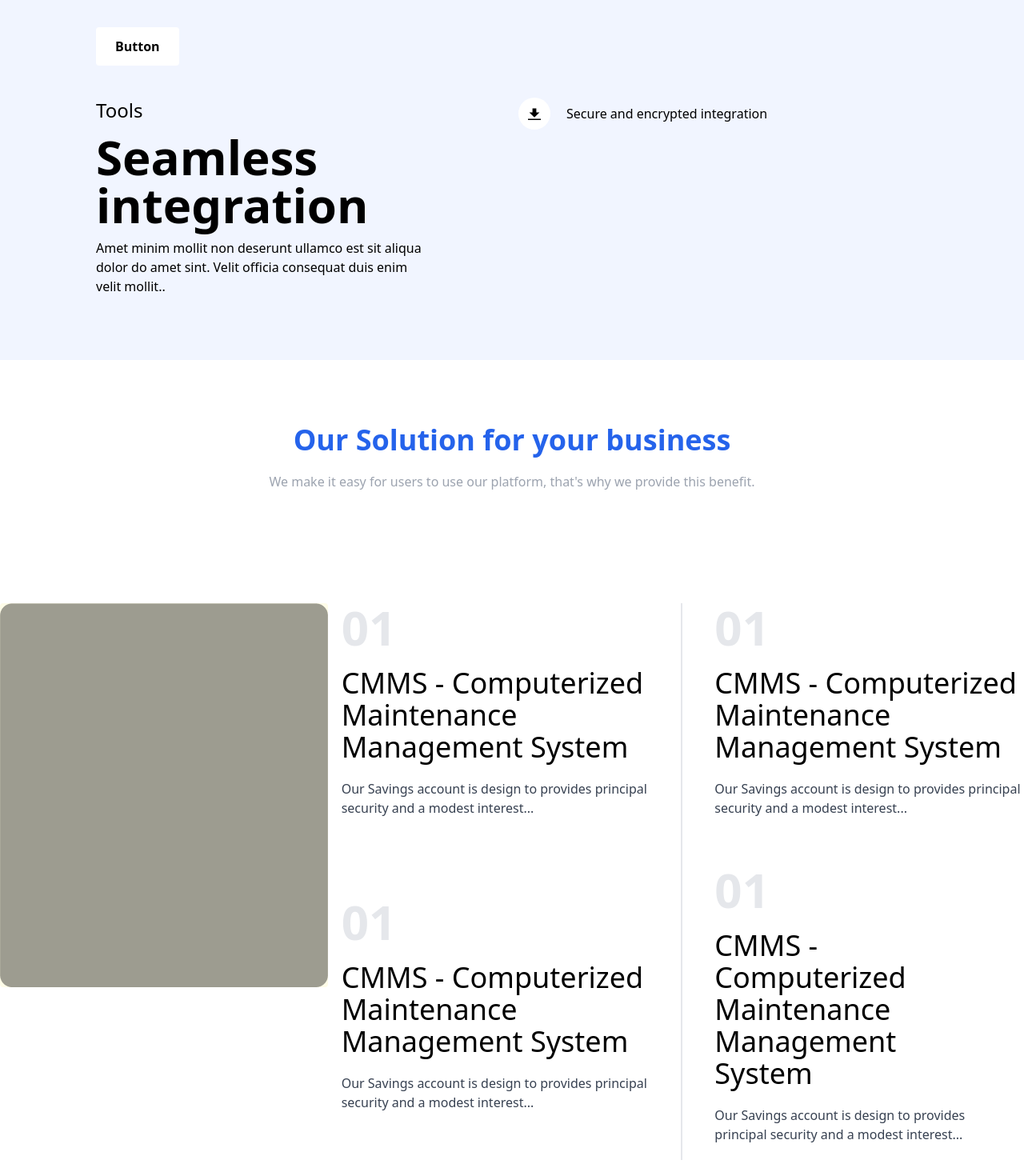
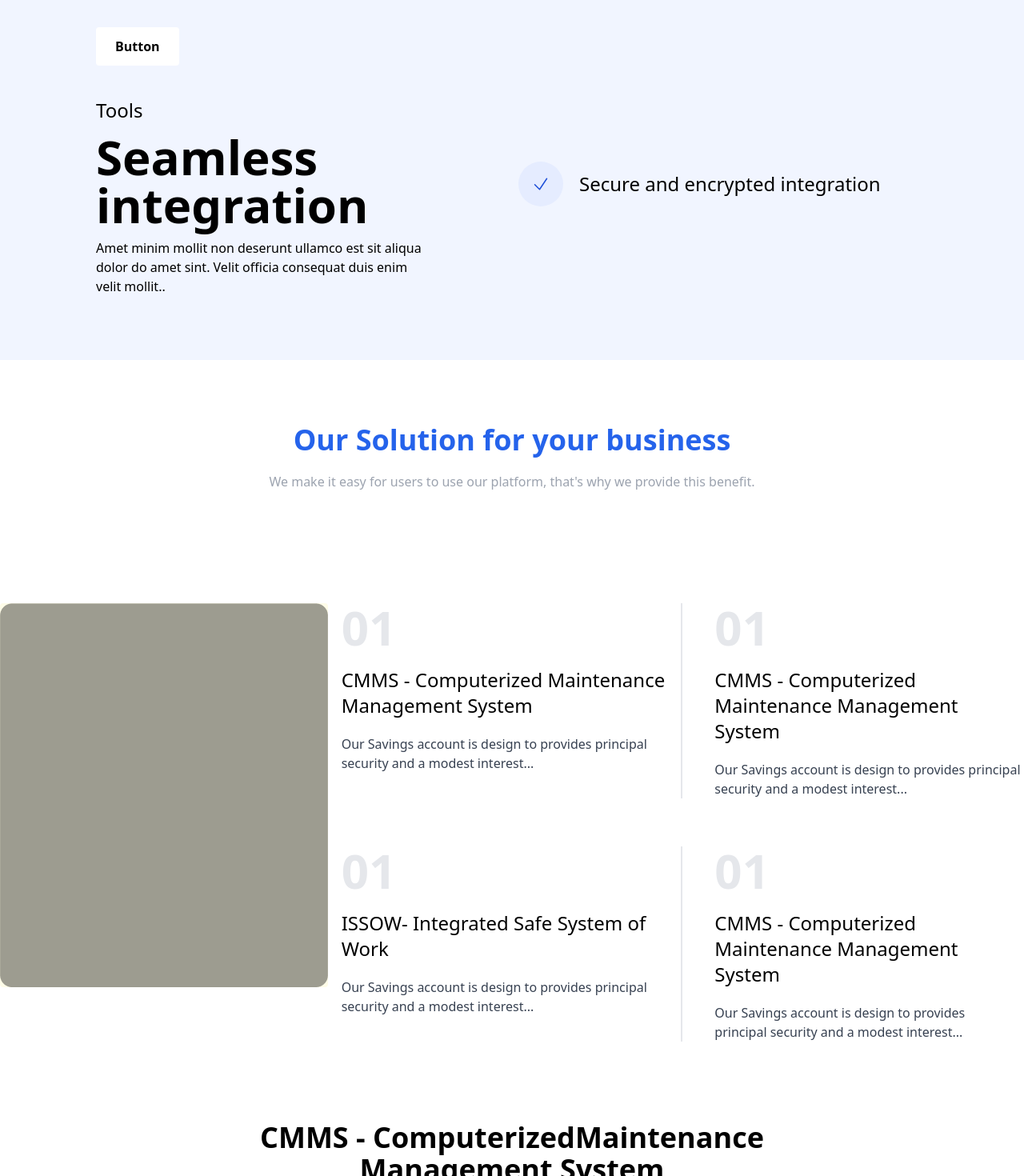
Before and after one commit to cocoon-letters-limited/notes-web, a React (Create React App) app: page / in a window 1280 px wide. Shown: the part 1220-2690 px from the top of the page at 80% size. Built offline with nearby package versions, Linux system fonts and the light colour scheme.

Commit message:
home fix

```diff
--- a/src/pages/home/index.tsx
+++ b/src/pages/home/index.tsx
@@ -14,27 +14,32 @@ import rectangle1059 from 'assets/Rectangle1059.png';
 const Home = () => {
   // eslint-disable-next-line react/self-closing-comp
   return <div className=''>
-    <div className='' style={{ background: '#F1F5FF' }} >
+    <div className='w-full' style={{ background: '#F1F5FF' }} >
       <div className=''>
-        <div className="bg-blue-700 pb-48 pt-20 h-auto  text-center flex justify-center ">
+        <div className="bg-blue-700 pb-48 pt-20 h-auto w-full  text-center flex justify-center ">
           <div className=''>
             <p className='font-bold text-6xl text-white mt-10'> Make your assets do <br /> much more in <span className='text-yellow-400'>  one place </span></p>
             <p className='text-gray-300 mt-10 mb-10 '>The ability to build systems that resist, absorb, recover from, or adapt to an adverse <br /> occurrence during operation that may cause harm, destruction, or loss of the ability to <br />  perform mission-related functions.</p>
             <div className=''>
-              <button className="bg-white hover:bg-blue-700 mr-3 text-blue-700  font-bold py-3 pr-8 pl-8 px-4 rounded">  Sales Enquiry</button>
+              <button className="bg-white mr-3 text-blue-700  font-bold py-3 pr-8 pl-8 px-4 rounded">  Sales Enquiry</button>
               <button className="  font-bold py-2 px-4 rounded inline-flex items-center text-white">
                 <span>View Solutions</span>
-                <svg className="fill-current w-4 h-4 ml-3 " xmlns="http://www.w3.org/2000/svg" viewBox="0 0 20 20"><path d="M13 8V2H7v6H2l8 8 8-8h-5zM0 18h20v2H0v-2z" /></svg>
+
+
+                <svg xmlns="http://www.w3.org/2000/svg" fill="none" viewBox="0 0 24 24" strokeWidth="1.5" stroke="currentColor" className="fill-current w-4 h-4 ml-3 ">
+                  <path strokeLinecap="round" strokeLinejoin="round" d="M13.5 4.5L21 12m0 0l-7.5 7.5M21 12H3" />
+                </svg>
+
               </button>
             </div>
           </div>
         </div>
-        <div className='flex justify-center '>
-          <img className="bg-yellow-50 w-50 -mt-20 rounded" src={production1} alt="product" sizes="" />
+        <div className='md:flex md:justify-center '>
+          <img className="bg-yellow-50 md:w-50 -mt-20 rounded" src={production1} alt="product" sizes="" />
         </div>
 
 
-        <div className='container mx-auto '>
+        <div className='md:container md:mx-auto '>
           <div className='m-10 p-20'>
 
             <button className="bg-white font-bold py-3  px-6  rounded">  Button</button>
@@ -43,15 +48,17 @@ const Home = () => {
             <div className="md:grid md:grid-cols-2 gap-4 mt-10">
               <div>
                 <h1 className='font-medium text-2xl'>Tools</h1>
-                <p className='text-6xl  mt-3 mb-3 font-semibold w-10'>Seamless integration</p>
-                <p className='w-4/5'>Amet minim mollit non deserunt ullamco est sit aliqua dolor do amet sint. Velit officia consequat duis enim velit mollit..</p>
+                <p className='text-6xl  mt-3 mb-3 font-semibold md:w-10'>Seamless integration</p>
+                <p className='md:w-4/5'>Amet minim mollit non deserunt ullamco est sit aliqua dolor do amet sint. Velit officia consequat duis enim velit mollit..</p>
               </div>
               <div className=''>
-                <div className='flex'>
-                  <button className=" rounded-full h-10 w-10 bg-white flex items-center justify-center">
-                    <svg className="fill-current w-4 h-4  " xmlns="http://www.w3.org/2000/svg" viewBox="0 0 20 20"><path d="M13 8V2H7v6H2l8 8 8-8h-5zM0 18h20v2H0v-2z" /></svg>
+                <div className='flex md:mt-20'>
+                  <button className=" rounded-full h-fill w-fill p-4 text-blue-700 flex items-center justify-center" style={{ background: '#E5ECFF' }}>
+                    <svg xmlns="http://www.w3.org/2000/svg" fill="none" viewBox="0 0 24 24" strokeWidth="1.5" stroke="currentColor" className="w-6 h-6">
+                      <path strokeLinecap="round" strokeLinejoin="round" d="M4.5 12.75l6 6 9-13.5" />
+                    </svg>
                   </button>
-                  <p className='m-2 ml-5'>Secure and encrypted integration</p>
+                  <p className='m-3 text-2xl ml-5'>Secure and encrypted integration</p>
                 </div>
               </div>
             </div>
@@ -76,27 +83,27 @@ const Home = () => {
           </div>
 
           <div className='md:grid  '>
-            <div className=" md:border-r-2  pb-5">
+            <div className=" md:border-r-2  mb-5">
               <h5 className='text-6xl font-extrabold text-gray-200 '>01</h5>
-              <p className='text-4xl pt-5 pb-5'>CMMS - Computerized Maintenance Management System </p>
+              <p className='text-2xl pt-5 pb-5'>CMMS - Computerized Maintenance Management System </p>
               <p className='text-gray-700'>Our Savings account is design to provides principal security and a modest interest...</p>
             </div>
-            <div className=" border-r-2 pt-10 pb-5">
+            <div className=" border-r-2 mt-10 mb-5">
               <h5 className='text-6xl font-extrabold text-gray-200 '>01</h5>
-              <p className='text-4xl pt-5 pb-5'>CMMS - Computerized Maintenance Management System </p>
+              <p className='text-2xl pt-5 pb-5'>ISSOW- Integrated Safe System of Work</p>
               <p className='text-gray-700'>Our Savings account is design to provides principal security and a modest interest...</p>
             </div>
           </div>
 
           <div className='md:grid  '>
-            <div className="pl-10 pb-5">
+            <div className="ml-10 mb-5">
               <h5 className='text-6xl font-extrabold text-gray-200 '>01</h5>
-              <p className='text-4xl pt-5 pb-5'>CMMS - Computerized Maintenance Management System </p>
+              <p className='text-2xl pt-5 pb-5'>CMMS - Computerized Maintenance Management System </p>
               <p className='text-gray-700'>Our Savings account is design to provides principal security and a modest interest...</p>
             </div>
-            <div className="p-10 pb-5">
+            <div className="m-10 mb-5">
               <h5 className='text-6xl font-extrabold text-gray-200 '>01</h5>
-              <p className='text-4xl pt-5 pb-5'>CMMS - Computerized Maintenance Management System </p>
+              <p className='text-2xl pt-5 pb-5'>CMMS - Computerized Maintenance Management System </p>
               <p className='text-gray-700'>Our Savings account is design to provides principal security and a modest interest...</p>
             </div>
           </div>
@@ -106,8 +113,8 @@ const Home = () => {
           <p className="text-4xl font-bold ">CMMS - ComputerizedMaintenance <br /> Management System </p>
         </div>
 
-        <div className='md:grid grid-cols-5'>
-          <div className="max-w-sm text-center rounded overflow-hidden shadow-lg bg-orange-50" >
+        <div className='md:grid grid-cols-4 gap-6'>
+          <div className="max-w-sm text-center rounded overflow-hidden p-7 shadow-lg bg-orange-50" >
             <div className="px-6 py-6">
               <div className=" text-3xl mb-2 text-orange-300">The Coldest Sunset</div>
               <p className="text-gray-700 text-base">Dashboard Process Map Plant Hierachy
@@ -115,6 +122,37 @@ const Home = () => {
             </div>
           </div>
         </div>
+
+
+        <div className='text-center p-20 '>
+          <p className="text-4xl font-bold ">ISSOW- Integrated Safe System of Work</p>
+        </div>
+
+        <div className='md:grid grid-cols-4 gap-6'>
+          <div className="max-w-sm text-center rounded overflow-hidden p-7 shadow-lg bg-green-50" >
+            <div className="px-6 py-6">
+              <div className=" text-3xl mb-2 text-green-800">The Coldest Sunset</div>
+              <p className="text-gray-700 text-base">Dashboard Process Map Plant Hierachy
+              </p>
+            </div>
+          </div>
+        </div>
+
+        <div className='text-center p-20 '>
+          <p className="text-4xl font-bold ">Development Center</p>
+        </div>
+
+        <div className='md:grid md:grid-cols-4 md:gap-6'>
+          <div className="max-w-sm text-center rounded overflow-hidden p-7 shadow-lg" style={{background:'#FDF4FA'}} >
+            <div className="px-6 py-6">
+              <div className=" text-3xl mb-2 text-green-200" style={{color: '#C773AF'}}>The Coldest Sunset</div>
+              <p className="text-gray-700 text-base">Dashboard Process Map Plant Hierachy
+              </p>
+            </div>
+          </div>
+        </div>
+
+
       </div>
 
 
@@ -162,9 +200,21 @@ const Home = () => {
           <p className='text-5xl font-bold text-blue-600'>
             NOTE is loved by users
           </p>
+          <div className='flex'>
+          <button className=" rounded-full p-5 border-2 border-gray-400   flex text-gray-400 mr-5 items-center justify-center" style={{ background: ' #EAEFF8' }}>
+            <svg xmlns="http://www.w3.org/2000/svg" fill="none" viewBox="0 0 24 24" strokeWidth="1.5" stroke="currentColor" className="fill-current w-8 h-8  ">
+  <path strokeLinecap="round" strokeLinejoin="round" d="M19.5 12h-15m0 0l6.75 6.75M4.5 12l6.75-6.75" />
+</svg>
+
+          </button>
           <button className=" rounded-full p-5 border-2 border-blue-700  flex text-blue-700 items-center justify-center" style={{ background: ' #EAEFF8' }}>
-            <svg className="fill-current w-8 h-8  " xmlns="http://www.w3.org/2000/svg" viewBox="0 0 20 20"><path d="M13 8V2H7v6H2l8 8 8-8h-5zM0 18h20v2H0v-2z" /></svg>
+
+            <svg xmlns="http://www.w3.org/2000/svg" fill="none" viewBox="0 0 24 24" strokeWidth="1.5" stroke="currentColor" className="fill-current w-8 h-8  " >
+                  <path strokeLinecap="round" strokeLinejoin="round" d="M13.5 4.5L21 12m0 0l-7.5 7.5M21 12H3" />
+                </svg>
           </button>
+          </div>
+
         </div>
         <div className='md:grid grid-cols-3 gap-10 mt-10 '>
           <div className="rounded-lg py-2 px-4 shadow-lg bg-white" >
@@ -176,8 +226,13 @@ const Home = () => {
                   <p className='text-slate-400'>Manager</p>
                 </div>
               </div>
-            <p className="text-gray-400 mt-5 mb-5 text-xl">Sed mattis est eget penatibus mauris, sed condimentum vitae viverra. Ipsum ut aliquet et morbi ac in. Lacinia mattis eget nisl pellentesque non, porttitor. Vitae et vestibulum ac id. Dui aliquet porttitor libero consequat volutpat eget sed turpis. Feugiat maecenas commodo et morbi morbi gravida.
-            </p>
+              <p className="text-gray-400 mt-5 mb-5 text-xl">Sed mattis est eget penatibus mauris, sed condimentum vitae viverra. Ipsum ut aliquet et morbi ac in. Lacinia mattis eget nisl pellentesque non, porttitor. Vitae et vestibulum ac id. Dui aliquet porttitor libero consequat volutpat eget sed turpis. Feugiat maecenas commodo et morbi morbi gravida.  </p>
+              <span>
+              <svg xmlns="http://www.w3.org/2000/svg" fill="none" viewBox="0 0 24 24" strokeWidth="1.5" stroke="currentColor" className="w-6 text-yellow-500 h-6">
+                  <path strokeLinecap="round" strokeLinejoin="round" d="M11.48 3.499a.562.562 0 011.04 0l2.125 5.111a.563.563 0 00.475.345l5.518.442c.499.04.701.663.321.988l-4.204 3.602a.563.563 0 00-.182.557l1.285 5.385a.562.562 0 01-.84.61l-4.725-2.885a.563.563 0 00-.586 0L6.982 20.54a.562.562 0 01-.84-.61l1.285-5.386a.562.562 0 00-.182-.557l-4.204-3.602a.563.563 0 01.321-.988l5.518-.442a.563.563 0 00.475-.345L11.48 3.5z" />
+              </svg>
+
+              </span>
             </div>
           </div>
           <div className="rounded-lg py-2 px-4 shadow-lg bg-white" >
@@ -222,7 +277,7 @@ const Home = () => {
 
             <p className='text-slate-400 m-5'>The national average cost of buying coin easy.</p>
 
-                <p className='text-5xl font-semibold text-blue-700 m-5'>$5 <span  className='text-slate-400 text-xs'>/month</span></p>
+            <p className='text-5xl font-semibold text-blue-700 m-5'>$5 <span className='text-slate-400 text-xs'>/month</span></p>
 
             <button className="bg-blue-700  text-white w-64 py-3 pr-8 pl-8 px-4 rounded">Select Plan</button>
           </div>
@@ -243,7 +298,7 @@ const Home = () => {
 
             <p className='text-slate-400 m-5'>The national average cost of buying coin easy.</p>
 
-                <p className='text-5xl font-semibold text-white m-5'>$5 <span  className='text-slate-400 text-xs'>/month</span></p>
+            <p className='text-5xl font-semibold text-white m-5'>$5 <span className='text-slate-400 text-xs'>/month</span></p>
 
             <button className="bg-white  text-blue-700 w-64 py-3 pr-8 pl-8 px-4 rounded">Select Plan</button>
           </div>
@@ -266,7 +321,7 @@ const Home = () => {
 
             <p className='text-slate-400 m-5'>The national average cost of buying coin easy.</p>
 
-                <p className='text-5xl font-semibold text-blue-700 m-5'>$5 <span  className='text-slate-400 text-xs'>/month</span></p>
+            <p className='text-5xl font-semibold text-blue-700 m-5'>$5 <span className='text-slate-400 text-xs'>/month</span></p>
 
             <button className="bg-blue-700  text-white w-64 py-3 pr-8 pl-8 px-4 rounded">Select Plan</button>
           </div>
```
Lines whose indentation alone changed are shown as unchanged.
